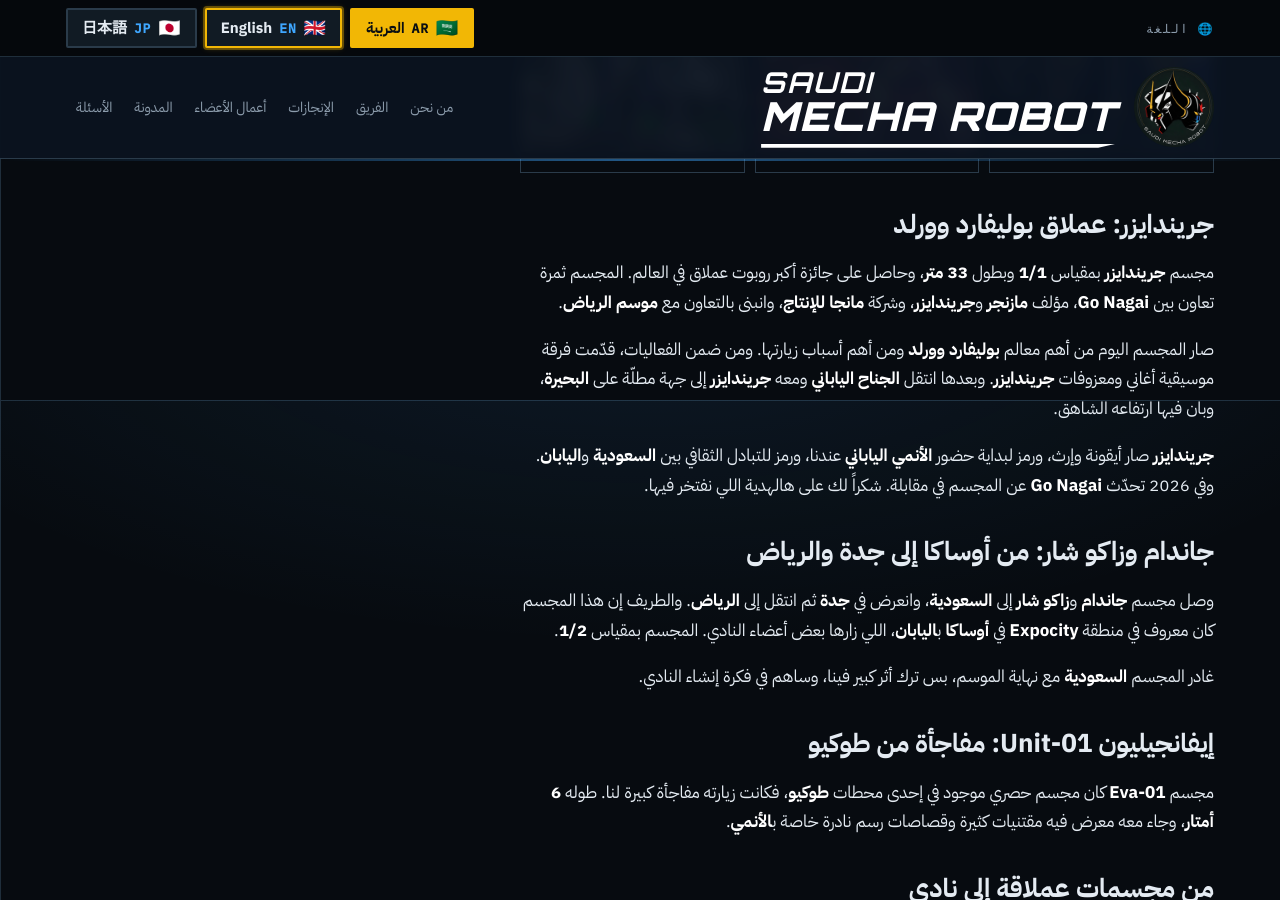
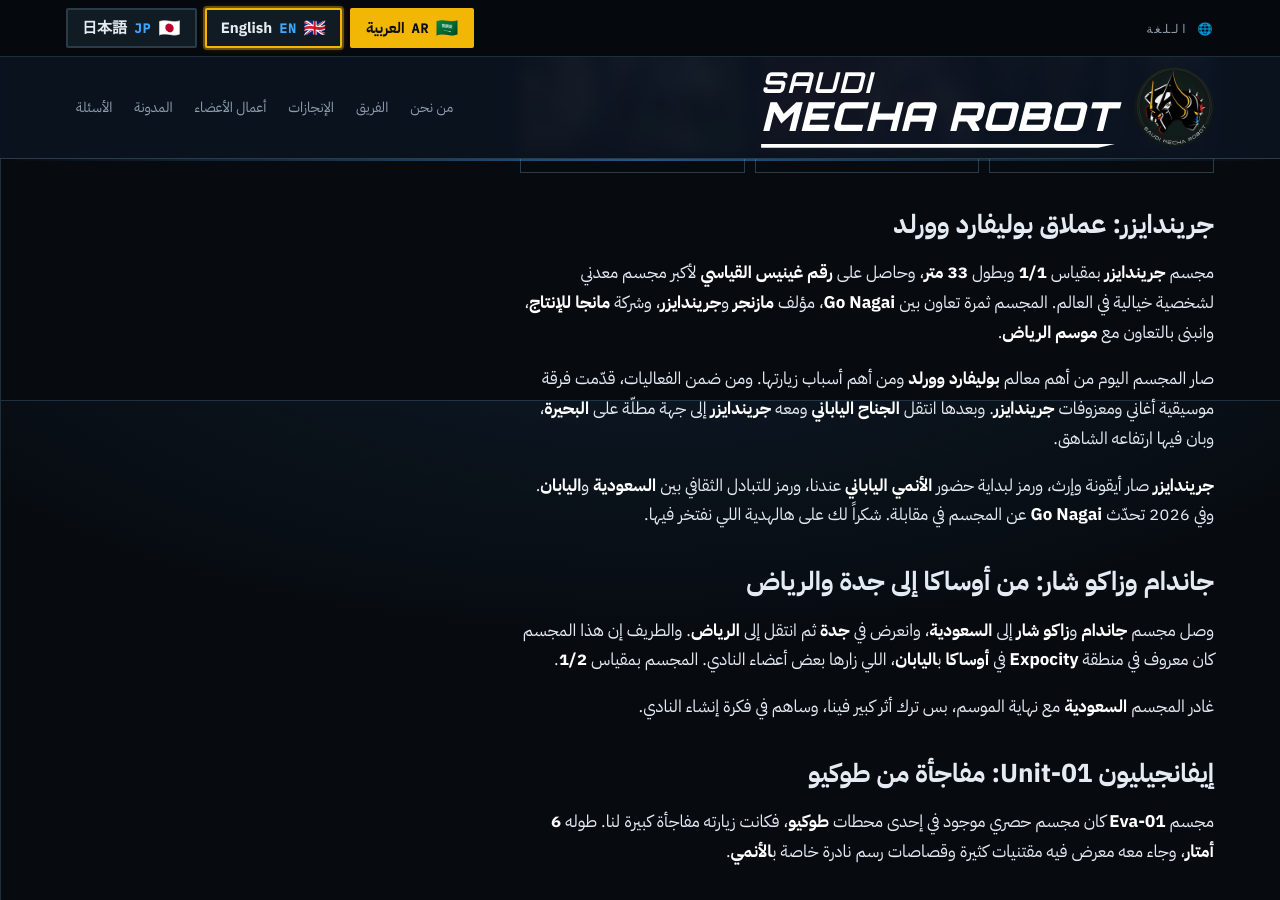
Before and after one commit to SaudiMechaRobot/SaudiMechaRobot.github.io, a Jekyll site: the page built from _posts/2026-10-18-mecha-giants-in-saudi.md, in a window 1280 px wide and 900 px high, scrolled down 1400 px. Built offline with Jekyll 4.4.1, drawn with Linux system fonts in a browser that asks for light colours; some web fonts are replaced.

Commit message:
Add files via upload

```diff
--- a/_posts/2026-10-18-mecha-giants-in-saudi.md
+++ b/_posts/2026-10-18-mecha-giants-in-saudi.md
@@ -16,7 +16,7 @@
 
 ## جريندايزر: عملاق بوليفارد وورلد
 
-مجسم **جريندايزر** بمقياس **1/1** وبطول **33 متر**، وحاصل على جائزة أكبر روبوت عملاق في العالم. المجسم ثمرة تعاون بين **Go Nagai**، مؤلف **مازنجر** و**جريندايزر**، وشركة **مانجا للإنتاج**، وانبنى بالتعاون مع **موسم الرياض**.
+مجسم **جريندايزر** بمقياس **1/1** وبطول **33 متر**، وحاصل على **رقم غينيس القياسي** لأكبر مجسم معدني لشخصية خيالية في العالم. المجسم ثمرة تعاون بين **Go Nagai**، مؤلف **مازنجر** و**جريندايزر**، وشركة **مانجا للإنتاج**، وانبنى بالتعاون مع **موسم الرياض**.
 
 صار المجسم اليوم من أهم معالم **بوليفارد وورلد** ومن أهم أسباب زيارتها. ومن ضمن الفعاليات، قدّمت فرقة موسيقية أغاني ومعزوفات **جريندايزر**. وبعدها انتقل **الجناح الياباني** ومعه **جريندايزر** إلى جهة مطلّة على **البحيرة**، وبان فيها ارتفاعه الشاهق.
 
```
